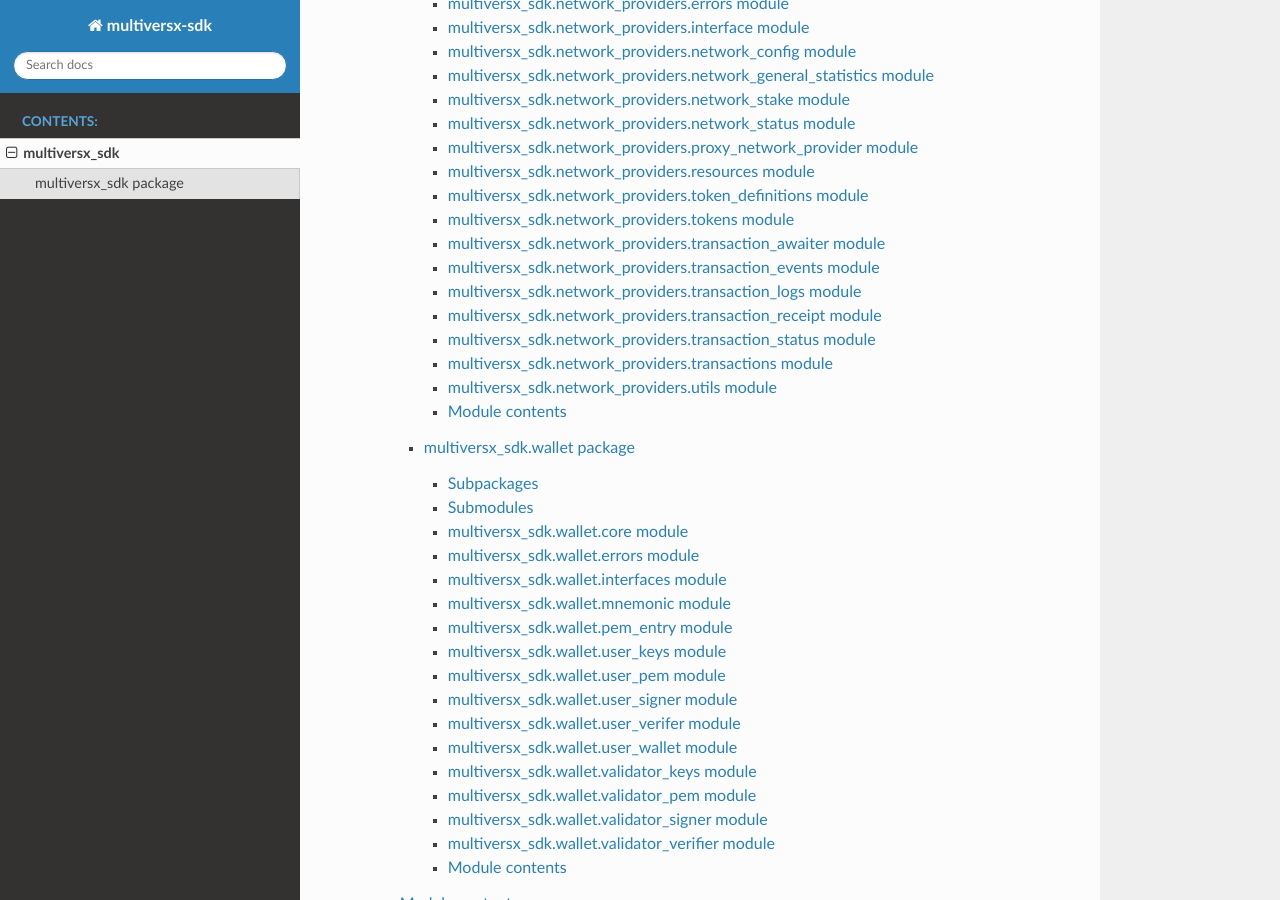
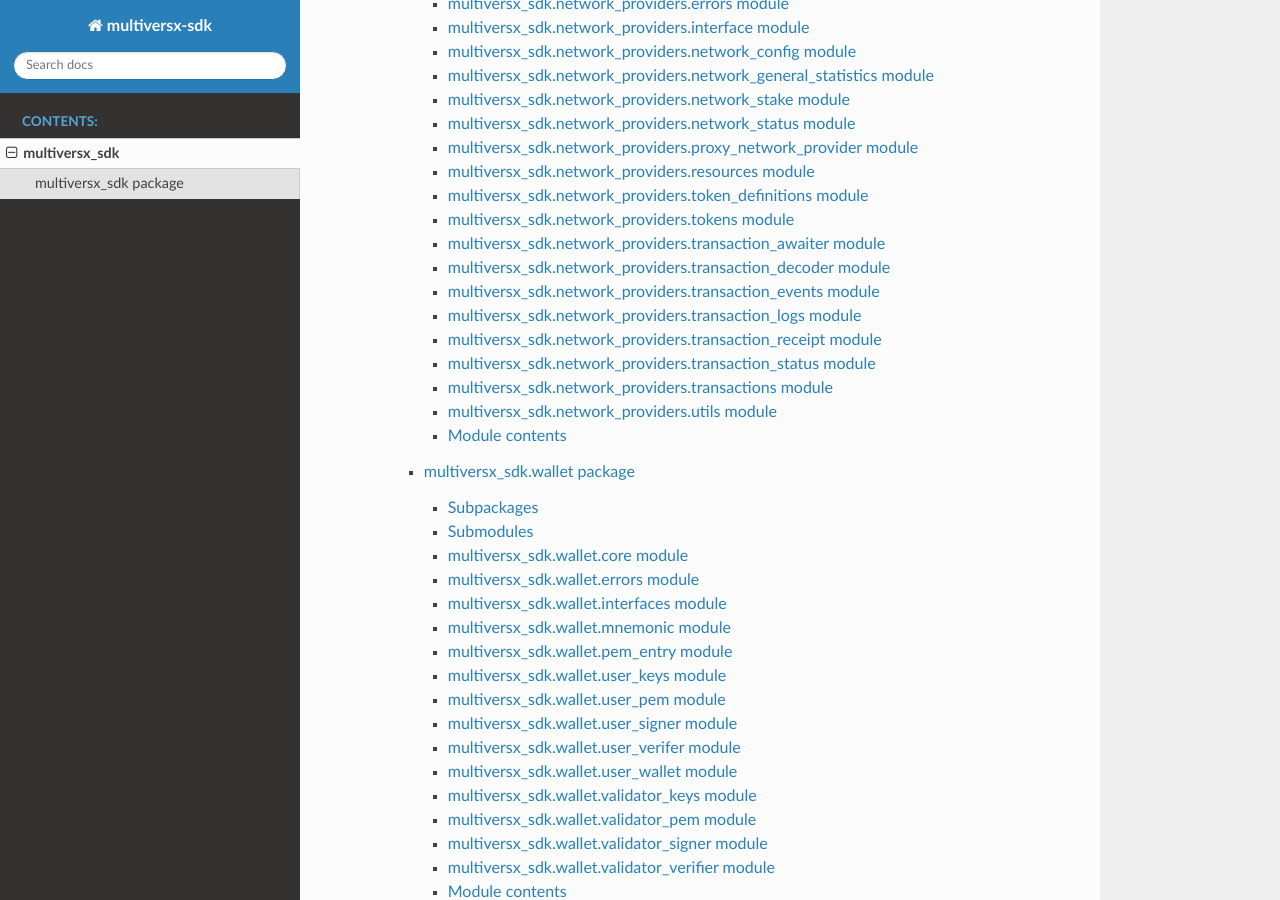
Before and after one commit to multiversx/mx-sdk-py, a Sphinx documentation site: the page built from docs/modules.rst, in a window 1280 px wide and 900 px high, scrolled down 1284 px. Built offline with Sphinx 7.4.7 and the Read the Docs theme 2.0.0, drawn with Linux system fonts in a browser that asks for light colours.

Commit message:
regenerate docs

```diff
--- a/docs/multiversx_sdk.network_providers.rst
+++ b/docs/multiversx_sdk.network_providers.rst
@@ -140,6 +140,14 @@ multiversx\_sdk.network\_providers.transaction\_awaiter module
    :undoc-members:
    :show-inheritance:
 
+multiversx\_sdk.network\_providers.transaction\_decoder module
+--------------------------------------------------------------
+
+.. automodule:: multiversx_sdk.network_providers.transaction_decoder
+   :members:
+   :undoc-members:
+   :show-inheritance:
+
 multiversx\_sdk.network\_providers.transaction\_events module
 -------------------------------------------------------------
 
```
